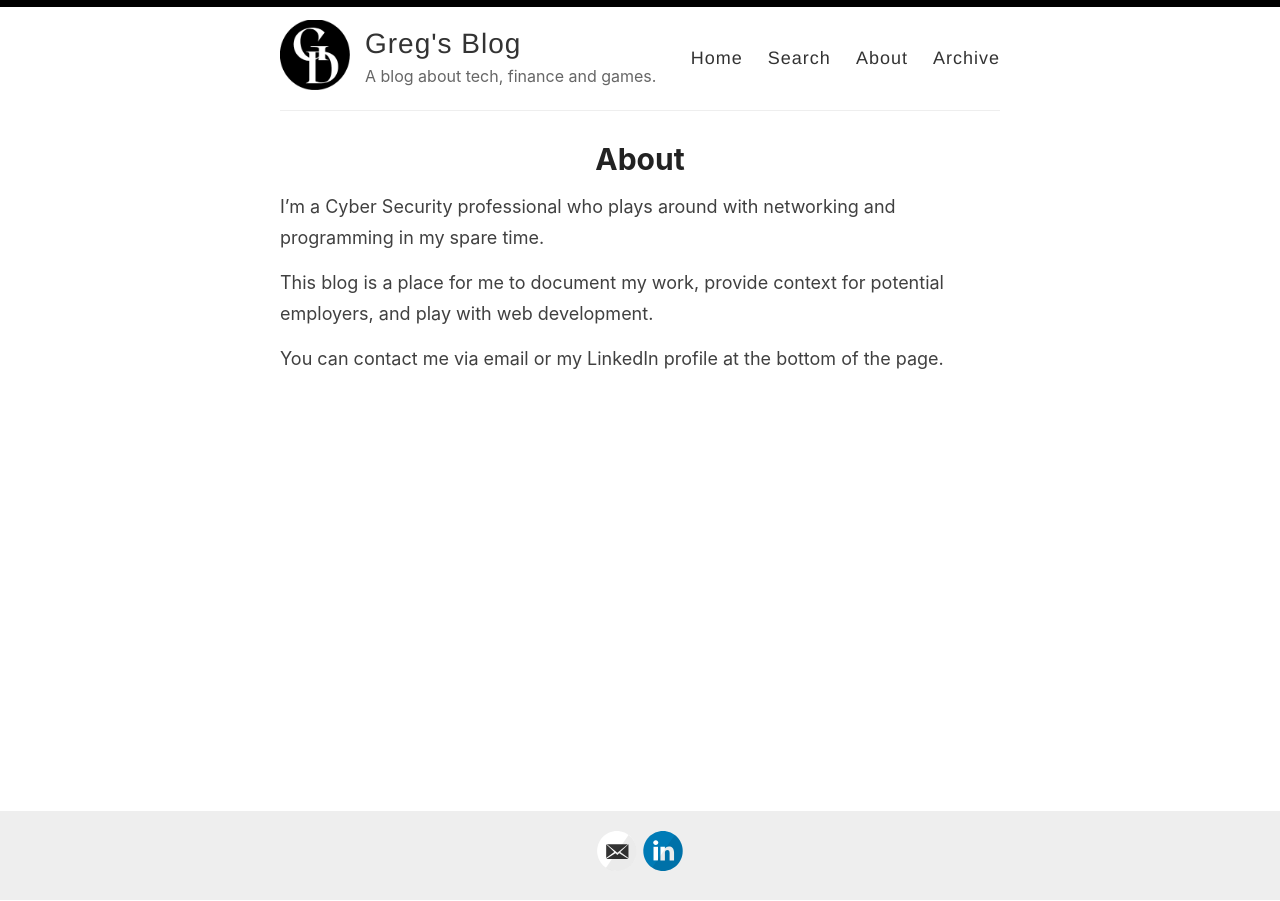
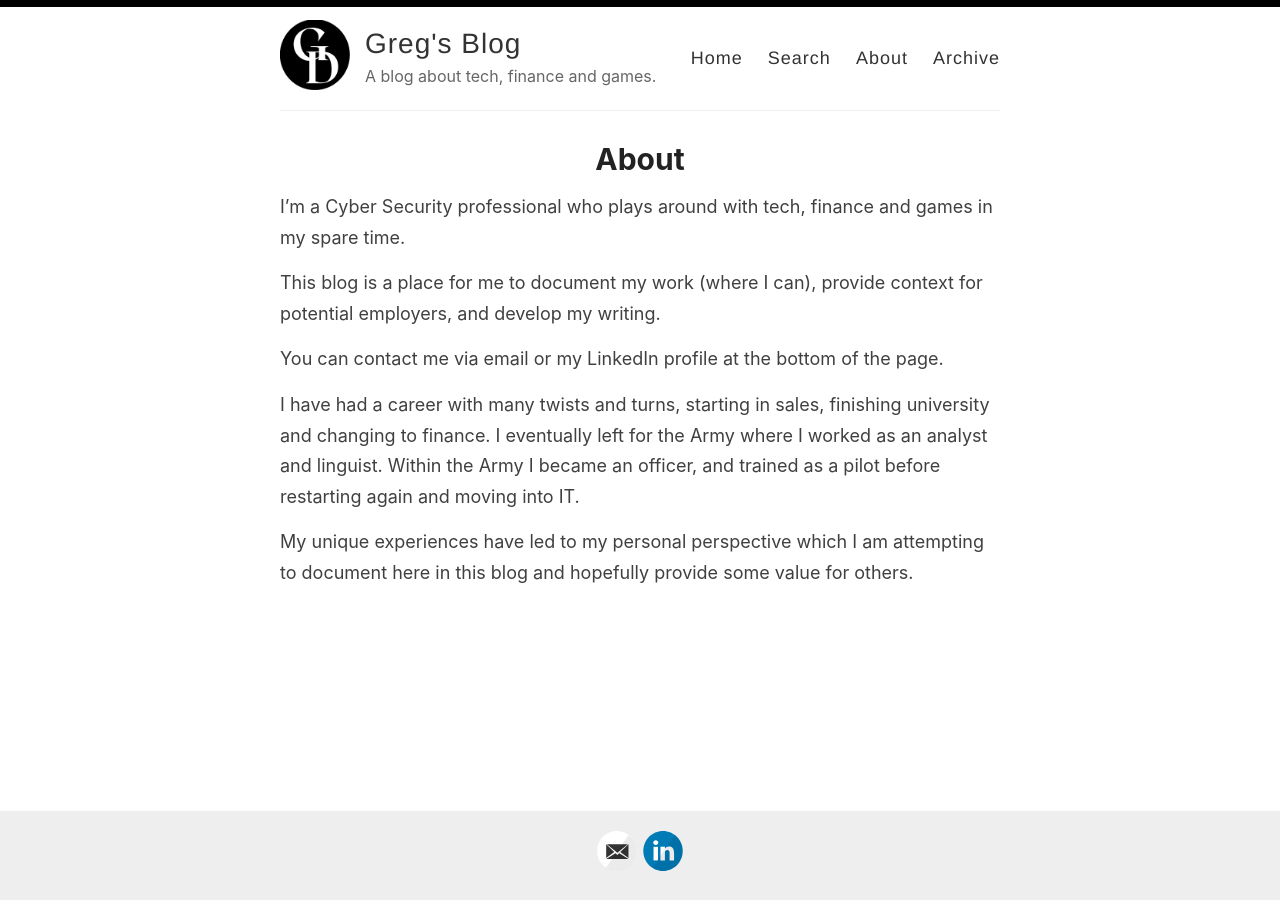
Before and after one commit to Greg-DK/greg-dk.github.io, a Jekyll site: the page built from _pages/about.md, in a window 1280 px wide. Built offline with Jekyll 4.4.1, drawn with Linux system fonts in a browser that asks for light colours.

Commit message:
Edited the about page to better align.

```diff
--- a/_pages/about.md
+++ b/_pages/about.md
@@ -4,8 +4,12 @@ title: About
 permalink: /about/
 ---
 
-I'm a Cyber Security professional who plays around with networking and programming in my spare time.
+I'm a Cyber Security professional who plays around with tech, finance and games in my spare time.
 
-This blog is a place for me to document my work, provide context for potential employers, and play with web development.
+This blog is a place for me to document my work (where I can), provide context for potential employers, and develop my writing.
 
 You can contact me via email or my LinkedIn profile at the bottom of the page.
+
+I have had a career with many twists and turns, starting in sales, finishing university and changing to finance. I eventually left for the Army where I worked as an analyst and linguist. Within the Army I became an officer, and trained as a pilot before restarting again and moving into IT.
+
+My unique experiences have led to my personal perspective which I am attempting to document here in this blog and hopefully provide some value for others.
```
